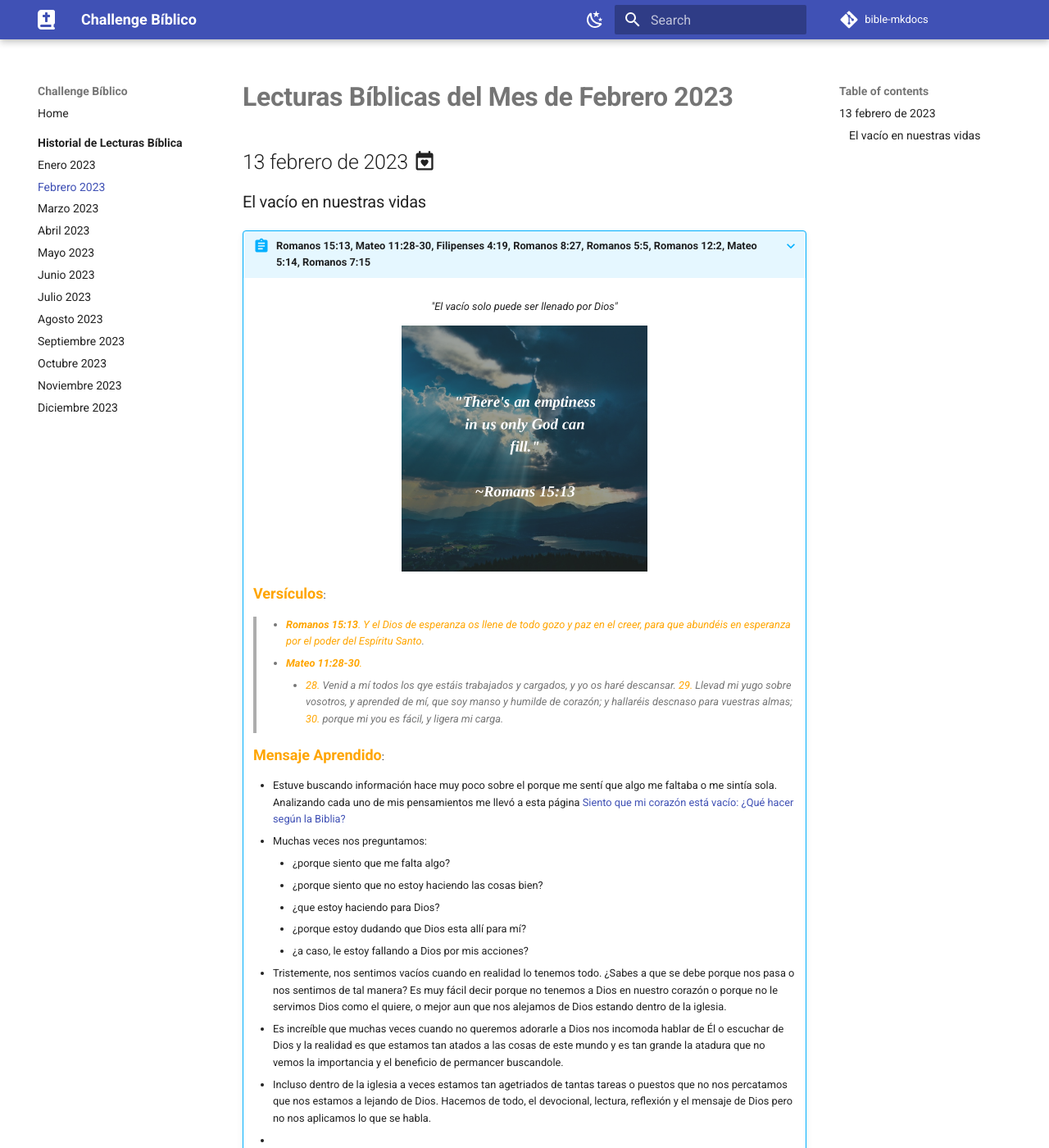
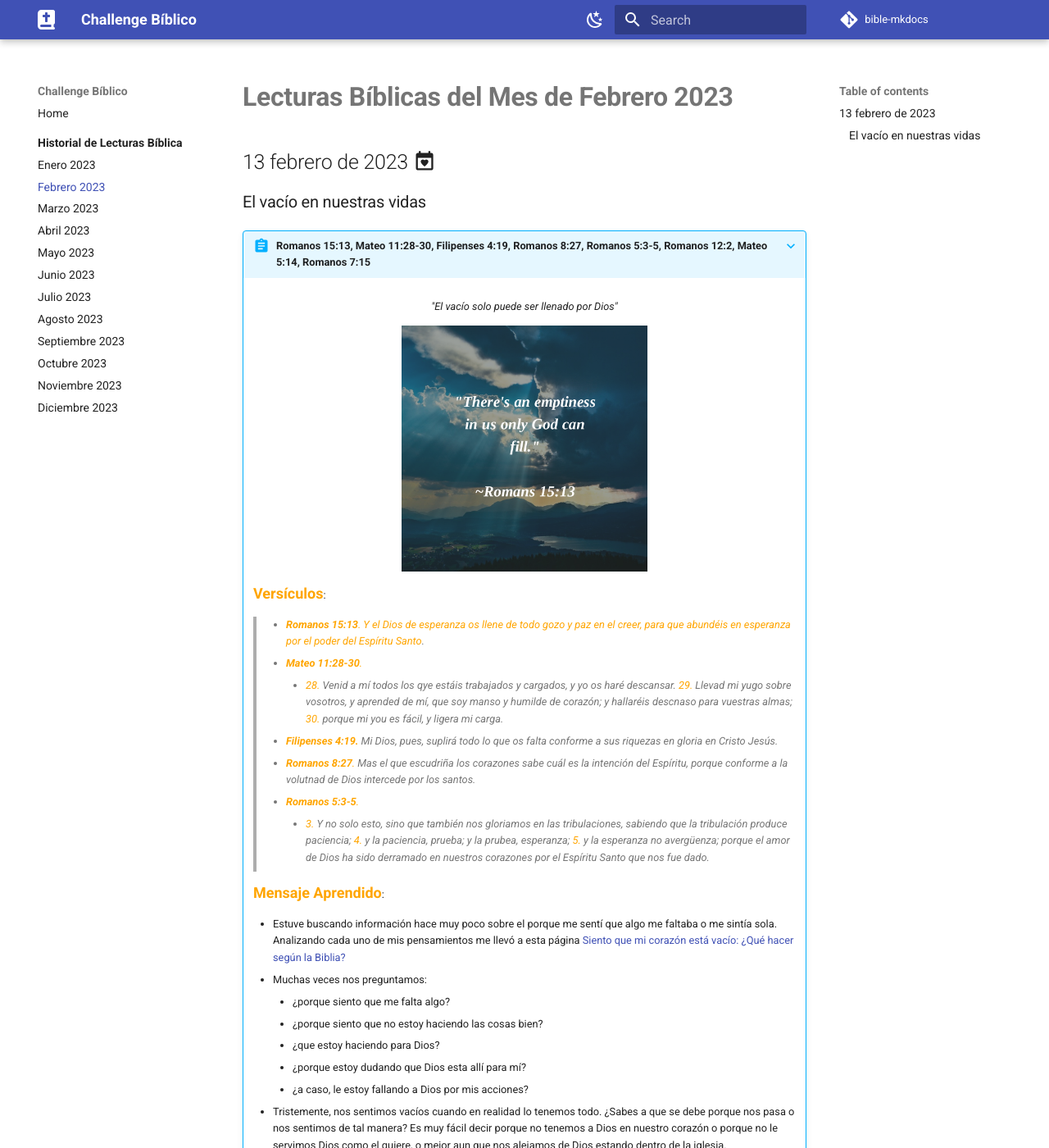
Before and after one commit to kiki7766/bible-mkdocs, an MkDocs documentation site: the page built from docs/m/feb.md, in a window 1280 px wide and 1400 px high. Shown: the whole window at 82% size. Built offline with MkDocs 1.6.1 and Material for MkDocs 9.7.7, drawn with Linux system fonts in a browser that asks for light colours; some web fonts are replaced; comment, search, counter and statistics services are not loaded.

Commit message:
Feb: Adding verses and message part 2

```diff
--- a/docs/m/feb.md
+++ b/docs/m/feb.md
@@ -2,7 +2,7 @@
 
 ## 13 febrero de 2023 :material-calendar-heart:
 ### El vacío en nuestras vidas
-???+ abstract "Romanos 15:13, Mateo 11:28-30, Filipenses 4:19, Romanos 8:27, Romanos 5:5, Romanos 12:2, Mateo 5:14, Romanos 7:15"
+???+ abstract "Romanos 15:13, Mateo 11:28-30, Filipenses 4:19, Romanos 8:27, Romanos 5:3-5, Romanos 12:2, Mateo 5:14, Romanos 7:15"
     <figure markdown><figcaption>"El vacío solo puede ser llenado por Dios"</figcaption>
     ![Obrero Aprobado](../assets/emptiness.png){ width="300" }</figure>
     <font size=4, color=orange>**Versículos**</font>:
@@ -10,6 +10,10 @@
     > - _<font color=orange>**Romanos 15:13**. Y el Dios de esperanza os llene de todo gozo y paz en el creer, para que abundéis en esperanza por el poder del Espíritu Santo</font>._
     > - _<font color=orange> **Mateo 11:28-30**.</font>_
         - _<font color=orange> 28.</font> Venid a mí todos los qye estáis trabajados y cargados, y yo os haré descansar. <font color=orange> 29.</font> Llevad mi yugo sobre vosotros, y aprended de mí, que soy manso y humilde de corazón; y hallaréis descnaso para vuestras almas; <font color=orange> 30.</font> porque mi you es fácil, y ligera mi carga._
+    > - _<font color=orange> **Filipenses 4:19.**</font> Mi Dios, pues, suplirá todo lo que os falta conforme a sus riquezas en gloria en Cristo Jesús._
+    > - _<font color=orange> **Romanos 8:27**.</font> Mas el que escudriña los corazones sabe cuál es la intención del Espíritu, porque conforme a la volutnad de Dios intercede por los santos._
+    > - _<font color=orange>**Romanos 5:3-5**.</font>_
+        - _<font color=orange>3.</font> Y no solo esto, sino que también nos gloriamos en las tribulaciones, sabiendo que la tribulación produce paciencia; <font color=orange> 4.</font> y la paciencia, prueba; y la prubea, esperanza; <font color=orange> 5.</font> y la esperanza no avergüenza; porque el amor de Dios ha sido derramado en nuestros corazones por el Espíritu Santo que nos fue dado._
 
     <font size=4, color=orange>**Mensaje Aprendido**</font>:
 
```
